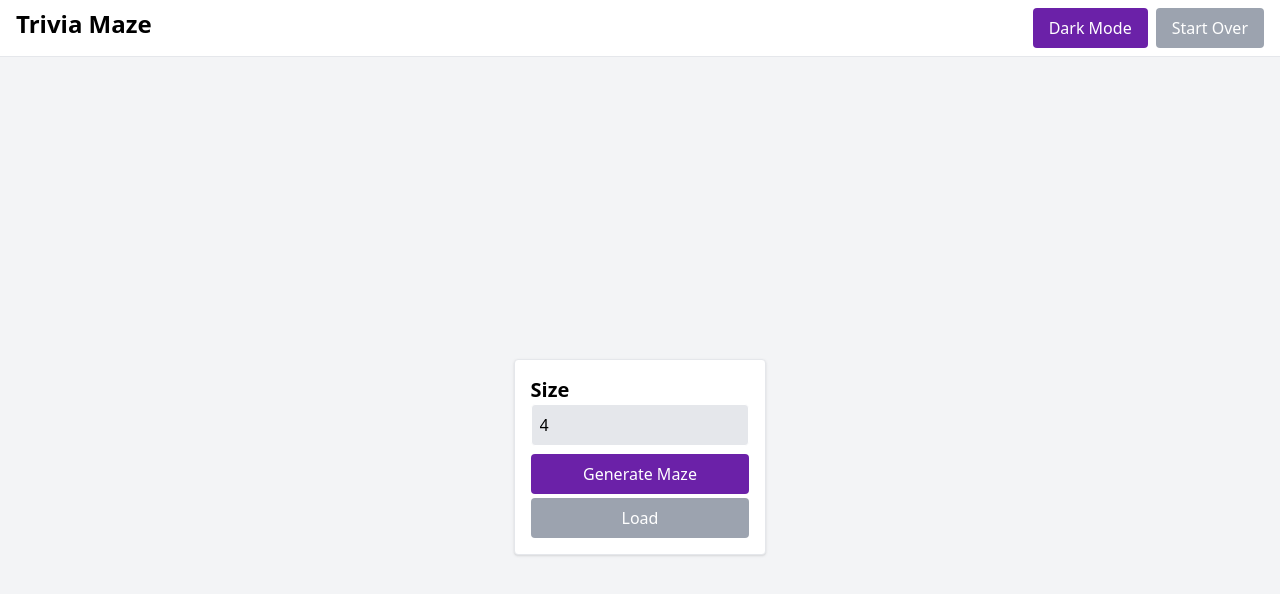
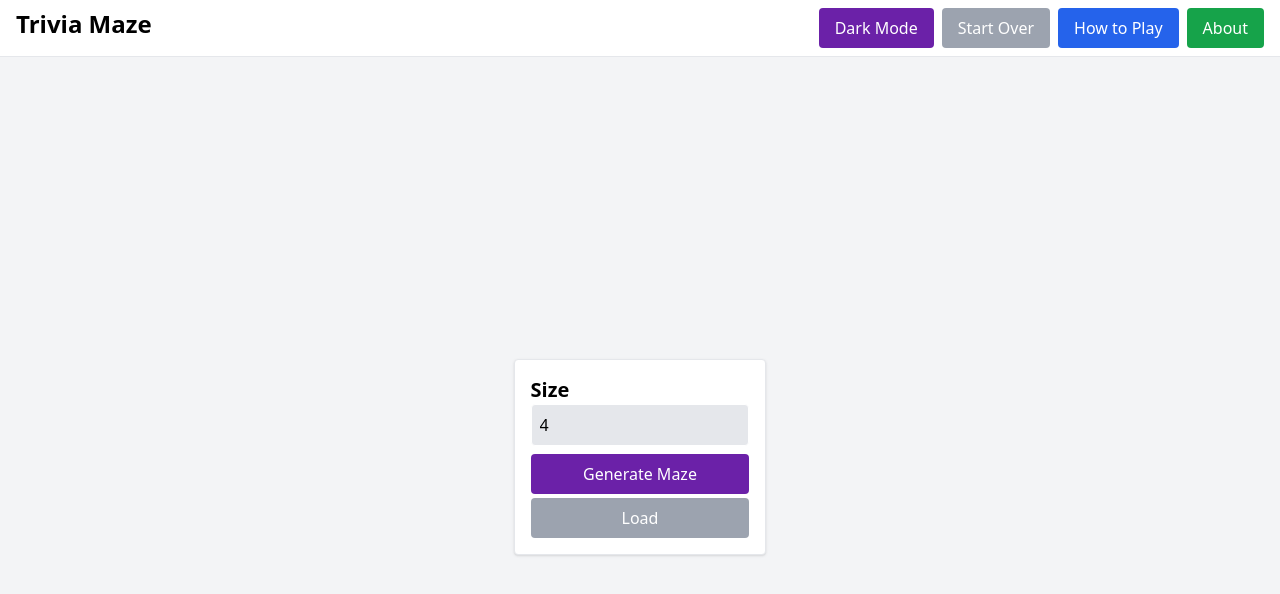
Before and after one commit to handkrchief/trivia-maze, a React (Vite) app: page / in a window 1280 px wide. Shown: the top 594 px of the page. Built offline with nearby package versions, Linux system fonts and the light colour scheme.

Commit message:
Update Header Bar with buttons.

```diff
--- a/src/components/HeaderBar/HeaderBar.tsx
+++ b/src/components/HeaderBar/HeaderBar.tsx
@@ -1,8 +1,9 @@
-import { useEffect } from 'react';
+import { useEffect, useState } from 'react';
 import { useMazeContext } from '../../context/MazeContext';
 import { useThemeContext } from '../../context/ThemeContext';
 import { lightThemeColors, darkThemeColors } from '../../ThemeColors';
 import s from './HeaderBar.module.css';
+import TextModal from '../TextModal/TextModal';
 
 /**
  * The HeaderBar component, displays the header bar.
@@ -23,9 +24,25 @@ export default function HeaderBar() {
   const {started, startOver} = useMazeContext();
   const themeColors = theme === "light" ? lightThemeColors : darkThemeColors;
 
+  const [isModalOpen, setIsModalOpen] = useState(false);
+  const [modalTitle, setModalTitle] = useState("");
+  const [modalText, setModalText] = useState("");
+
+  const openModal = (title: string, text: string) => {
+    setIsModalOpen(true);
+    setModalTitle(title);
+    setModalText(text);
+  };
+
+  const closeModal = () => {
+    setIsModalOpen(false);
+  };
 
   return (
     <div className={`header ${s.container} ${themeColors.formBackground}`}>
+      {isModalOpen && (
+          <TextModal title={modalTitle} text={modalText} isOpen={isModalOpen} onClose={closeModal} />
+        )}
         <span className={s.title}>
             Trivia Maze
         </span>
@@ -38,7 +55,14 @@ export default function HeaderBar() {
           <button disabled={!started} className={started ? themeColors.secondaryButton : themeColors.disabledButton} onClick={startOver}>
             Start Over
           </button>
+          <button className={themeColors.helpButton} onClick={() => openModal("How to Play", "To play: \n  1.  Set your maze size. \n 2. Start the game by clicking Generate Maze. \n 3. Answer the questions to navigate the maze. \n 4. Use power ups to help you navigate the maze. \n 5. Use cheats to help you navigate the maze. \n 6. Reach the exit to win the game. \n \n Answering questions wrong will cause the path to become a wall.")}>
+            How to Play
+          </button>
+          <button className={themeColors.aboutButton} onClick={() => openModal("About", "Welcome! \n This is a maze game where you answer questions to navigate the maze. \n You can use power ups to help you navigate the maze. \n You can use cheats to help you navigate the maze. \n Reach the exit to win the game. \n \n Answering questions wrong will cause the path to become a wall.")}>
+            About
+          </button>
         </div>
+
     </div>
   )
 }
```
